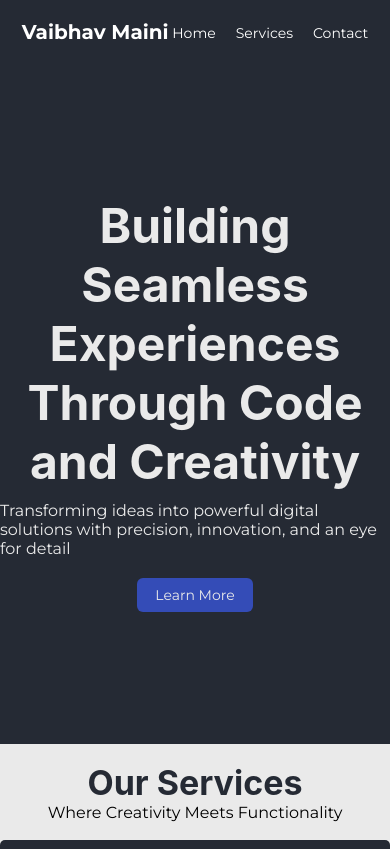
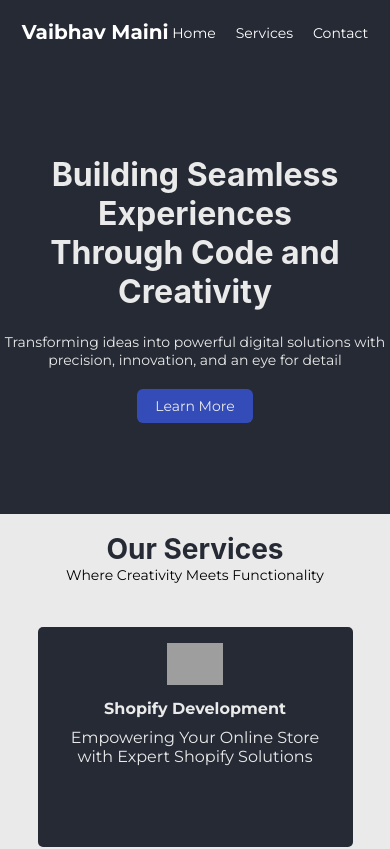
Before and after one commit to ph03n1xc0d3s/portfoliov2, a React (Create React App) app: page / in a window 390 px wide. Shown: the top 849 px of the page. Built offline with nearby package versions, Linux system fonts and the light colour scheme; grey boxes are pictures that could not be loaded.

Commit message:
Added responsive css

```diff
--- a/src/assets/css/card.css
+++ b/src/assets/css/card.css
@@ -23,3 +23,13 @@
     flex-direction: column;
     gap: 10px;
 }
+
+@media (max-width: 576px) {
+    .cards-container{
+        padding: 25px;
+    }
+    .cards-container .card-info{
+        width: 315px;
+        height: 220px;
+    }
+}
--- a/src/assets/css/main-container.css
+++ b/src/assets/css/main-container.css
@@ -3,7 +3,7 @@
     display: flex;
     justify-content: center;
     align-items: center;
-    background-color: #252A34;
+    background-color: #252a34;
     flex-direction: column;
     gap: 20px;
 }
@@ -16,14 +16,14 @@
 
 .main-container .text-container .main-container-text {
     font-size: 48px;
-    font-family: 'Inter', sans-serif;
+    font-family: "Inter", sans-serif;
     font-weight: bolder;
     text-align: center;
-    color: #EAEAEA;
+    color: #eaeaea;
 }
 
 .main-container .text-container p {
-    color: #EAEAEA;
+    color: #eaeaea;
 }
 
 .main-container .cta-button {
@@ -34,8 +34,24 @@
     padding: 8px 18px;
     font-size: 14px;
     border-radius: 6px;
-    font-family: 'Montserrat', sans-serif;
-    background-color: #344CB7;
+    font-family: "Montserrat", sans-serif;
+    background-color: #344cb7;
     color: #eaeaea;
     border: none;
 }
+
+@media (max-width: 576px) {
+    .main-container .text-container .main-container-text {
+        font-size: 32px;
+    }
+    .main-container{
+        height: 450px;
+    }
+    .main-container .text-container p{
+        text-align: center;
+        font-size: 14px;
+    }
+    .main-container .text-container{
+        gap: 22px;
+    }
+}
--- a/src/assets/css/services.css
+++ b/src/assets/css/services.css
@@ -16,3 +16,13 @@
     text-align: center;
     font-size: 16px;
 }
+
+
+@media(max-width: 576px) {
+    .services-container .container-heading .heading{
+        font-size: 28px;
+    }
+    .services-container .container-heading p{
+        font-size: 14px;
+    }
+}
```
